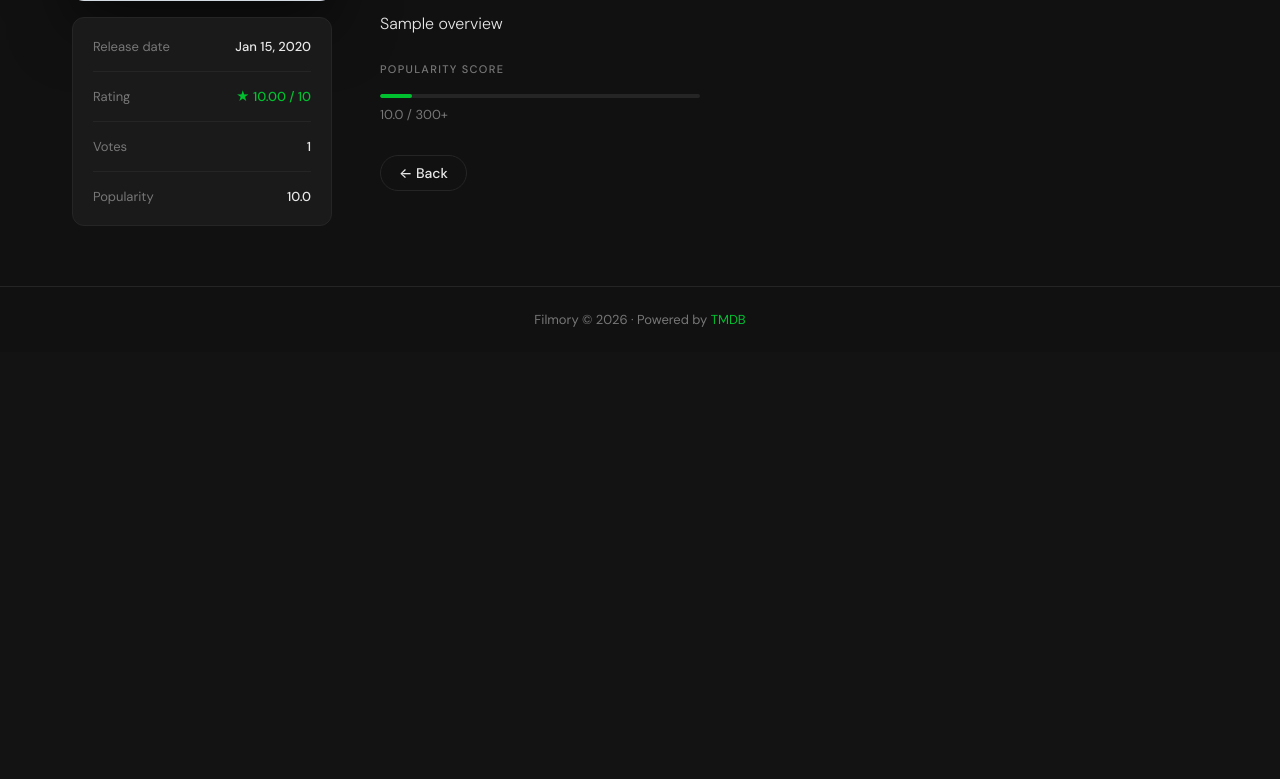
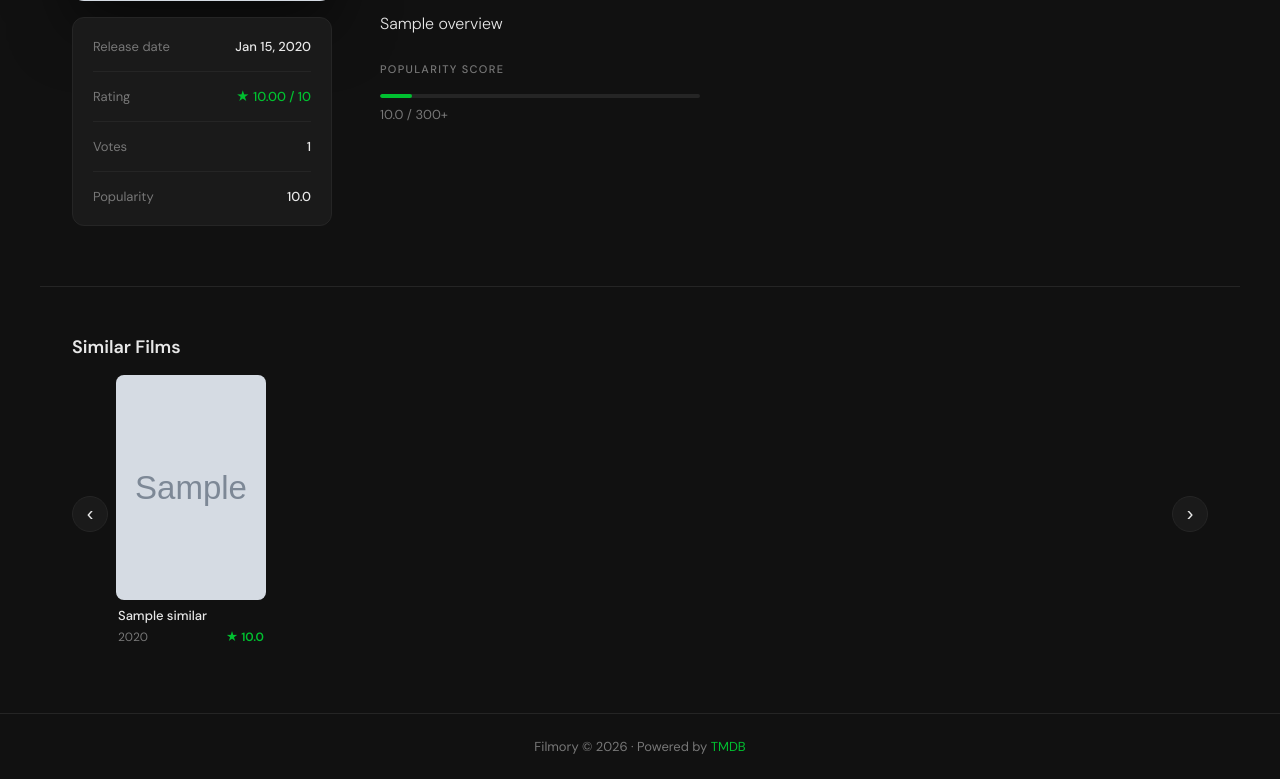
Before and after one commit to olehsysak/filmory, a FastAPI app: template app/templates/film.html in a window 1280 px wide. Shown: the part 894-1673 px from the top of the page. Before the commit the page ends 1221 px from the top, so only its background shows below. Run offline with FastAPI, Linux system fonts and the light colour scheme; the template is opened without the code that fills it: most values are stand-ins (such as "Sample title", 1, 10 or a date in 2020); grey boxes marked "Sample" are stand-in pictures; parts of the project's set-up code (start-up, migrations or seed data) failed here and were passed over; some web fonts are replaced.

Commit message:
add similar films feature with UI integration

```diff
--- a/app/routers/pages.py
+++ b/app/routers/pages.py
@@ -37,9 +37,11 @@ async def film_detail(request: Request, tmdb_id: int, service: FilmService = Dep
     film = await service.get_or_fetch_film(tmdb_id)
     if not film:
         raise HTTPException(status_code=status.HTTP_404_NOT_FOUND, detail="Film not found")
+    similar = await service.get_similar(tmdb_id)
     return templates.TemplateResponse("film.html", {
         "request": request,
         "film": film,
+        "similar": similar,
     })
 
 
--- a/app/services/film_service.py
+++ b/app/services/film_service.py
@@ -165,6 +165,12 @@ class FilmService:
         )
 
 
+    async def get_similar(self, tmdb_id: int) -> list:
+        """Get similar films from TMDB and sync to DB."""
+        tmdb_data = await tmdb_client.get_similar(tmdb_id)
+        return await self._get_or_create_from_tmdb_list(tmdb_data.get("results", []))
+
+
     def _set_poster_urls(self, films: list) -> list:
         """Set poster_url for list of films."""
         for film in films:
--- a/app/static/css/pages/film.css
+++ b/app/static/css/pages/film.css
@@ -274,6 +274,68 @@
     color: var(--text-muted);
 }
 
+/* Similar films */
+.film-similar {
+    max-width: 1200px;
+    margin: 0 auto;
+    padding: 0 32px 60px;
+    border-top: 1px solid var(--border);
+    padding-top: 48px;
+}
+
+.film-similar__header {
+    display: flex;
+    align-items: center;
+    justify-content: space-between;
+    margin-bottom: 16px;
+}
+
+.film-similar .film-row__wrapper {
+    display: flex;
+    align-items: center;
+    gap: 8px;
+}
+
+.film-similar .film-row__track {
+    display: flex;
+    gap: 16px;
+    overflow-x: auto;
+    padding-bottom: 8px;
+    scrollbar-width: none;
+    scroll-behavior: smooth;
+    flex: 1;
+}
+
+.film-similar .film-row__track::-webkit-scrollbar {
+    display: none;
+}
+
+.film-similar .film-row__track .film-card {
+    flex: 0 0 150px;
+}
+
+.film-similar .row-arrow {
+    flex-shrink: 0;
+    background: var(--bg-secondary);
+    border: 1px solid var(--border);
+    color: var(--text);
+    font-size: 20px;
+    width: 36px;
+    height: 36px;
+    border-radius: 50%;
+    cursor: pointer;
+    display: flex;
+    align-items: center;
+    justify-content: center;
+    transition: all 0.15s;
+}
+
+.film-similar .row-arrow:hover {
+    background: var(--border);
+    color: var(--accent);
+    border-color: var(--accent);
+}
+
 /* Responsive */
 @media (max-width: 768px) {
     .film-layout {
@@ -306,4 +368,8 @@
     .film-hero__content {
         padding: 40px 20px 0;
     }
+
+    .film-similar {
+        padding: 32px 20px 40px;
+    }
 }
--- a/app/static/js/film.js
+++ b/app/static/js/film.js
@@ -1,13 +1,29 @@
 // Animate backdrop zoom on load
-const backdrop = document.querySelector('.film-hero__backdrop');
+var backdrop = document.querySelector('.film-hero__backdrop');
 if (backdrop) {
-    setTimeout(() => { backdrop.style.transform = 'scale(1)'; }, 100);
+    setTimeout(function() { backdrop.style.transform = 'scale(1)'; }, 100);
 }
 
 // Animate popularity bar on load
-const bar = document.querySelector('.film-popularity__bar-fill');
+var bar = document.querySelector('.film-popularity__bar-fill');
 if (bar) {
-    const target = bar.style.width;
+    var target = bar.style.width;
     bar.style.width = '0%';
-    setTimeout(() => { bar.style.width = target; }, 300);
+    setTimeout(function() { bar.style.width = target; }, 300);
 }
+
+// Similar films row arrows
+var similarWrapper = document.querySelector('.film-similar .film-row__wrapper');
+if (similarWrapper) {
+    var track = similarWrapper.querySelector('.film-row__track');
+    var prev = similarWrapper.querySelector('.row-arrow--prev');
+    var next = similarWrapper.querySelector('.row-arrow--next');
+    var scrollBy = 340;
+
+    if (prev) prev.addEventListener('click', function() {
+        track.scrollBy({ left: -scrollBy, behavior: 'smooth' });
+    });
+    if (next) next.addEventListener('click', function() {
+        track.scrollBy({ left: scrollBy, behavior: 'smooth' });
+    });
+}
--- a/app/templates/film.html
+++ b/app/templates/film.html
@@ -82,7 +82,7 @@
         {% if film.genres %}
         <div class="film-genres">
             {% for genre in film.genres %}
-            <a href="/films?genre={{ genre.tmdb_id }}" class="film-genre-tag">{{ genre.name }}</a>
+            <a href="/films?genre_id={{ genre.tmdb_id }}" class="film-genre-tag">{{ genre.name }}</a>
             {% endfor %}
         </div>
         {% endif %}
@@ -145,10 +145,41 @@
             <span class="film-popularity__label">{{ "%.1f"|format(film.popularity) }} / 300+</span>
         </div>
 
-        <a href="javascript:history.back()" class="btn btn--outline" style="align-self: flex-start; margin-top: 8px;">← Back</a>
-
     </div>
 </div>
+
+<!-- SIMILAR FILMS -->
+{% if similar %}
+<div class="film-similar">
+    <div class="film-similar__container">
+        <div class="film-similar__header">
+            <h2 class="section-title">Similar Films</h2>
+        </div>
+        <div class="film-row__wrapper">
+            <button class="row-arrow row-arrow--prev" aria-label="Scroll left">‹</button>
+            <div class="film-row__track" id="similarTrack">
+                {% for s in similar %}
+                <a href="/film/{{ s.tmdb_id }}" class="film-card">
+                    {% if s.poster_url %}
+                    <img class="film-card__poster" src="{{ s.poster_url }}" alt="{{ s.title }}" loading="lazy">
+                    {% else %}
+                    <div class="film-card__no-poster">No Image</div>
+                    {% endif %}
+                    <div class="film-card__info">
+                        <p class="film-card__title">{{ s.title }}</p>
+                        <p class="film-card__meta">
+                            {% if s.release_date %}{{ s.release_date.year }}{% endif %}
+                            <span class="film-card__rating">★ {{ "%.1f"|format(s.vote_average) }}</span>
+                        </p>
+                    </div>
+                </a>
+                {% endfor %}
+            </div>
+            <button class="row-arrow row-arrow--next" aria-label="Scroll right">›</button>
+        </div>
+    </div>
+</div>
+{% endif %}
 
 {% endblock %}
 
```
